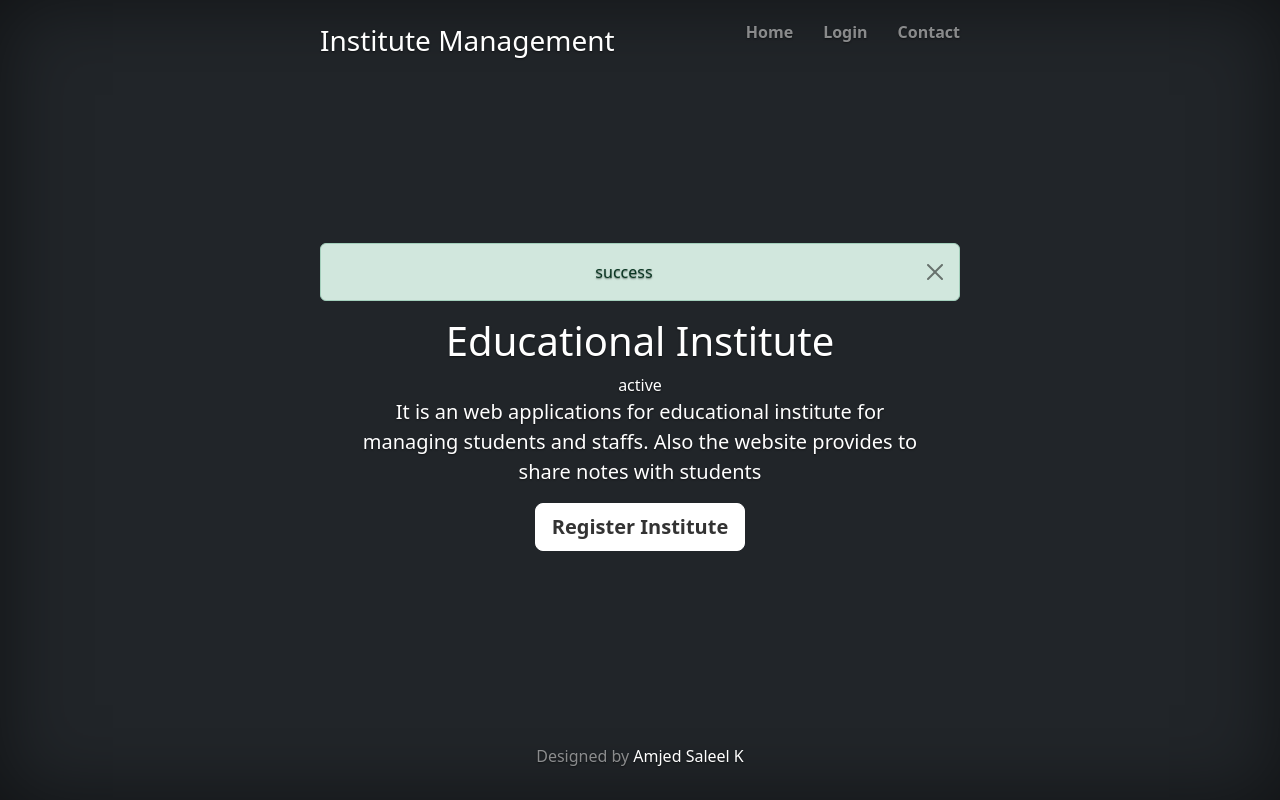
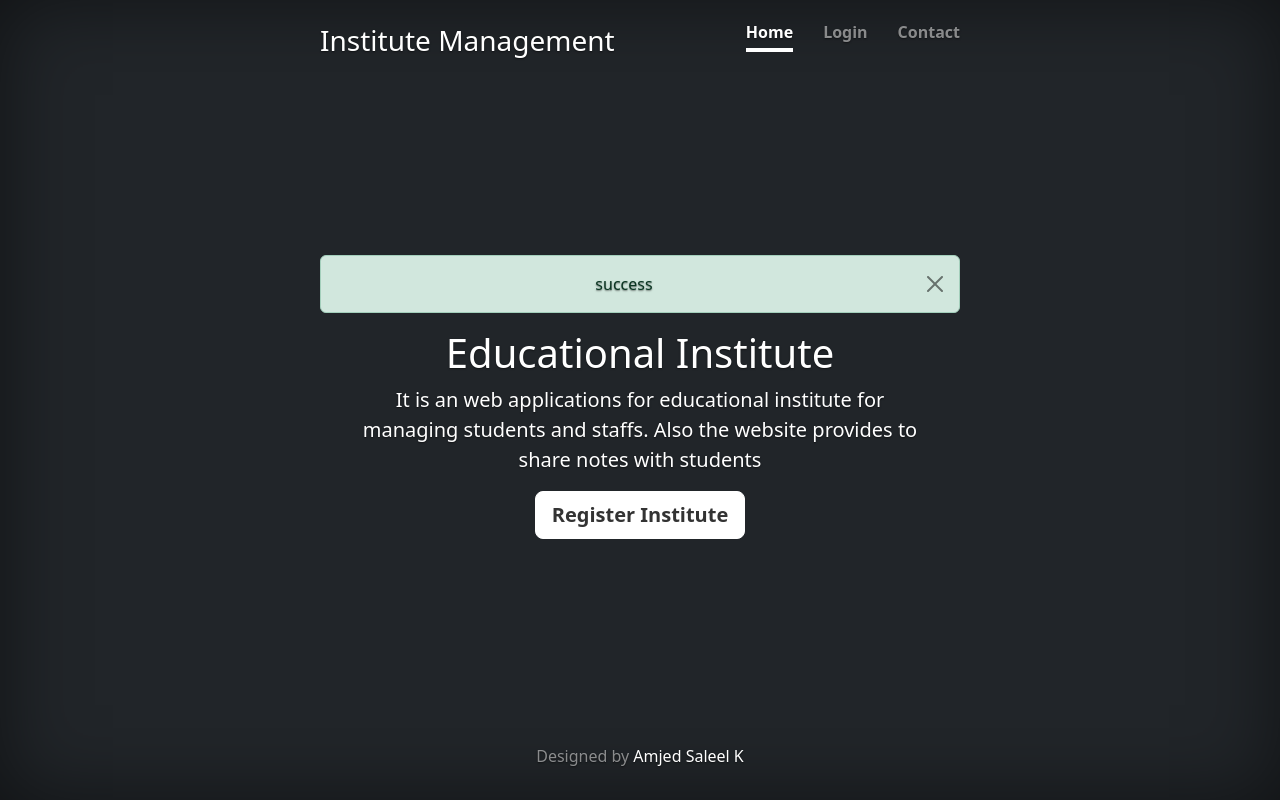
Before and after one commit to amjedsaleel/Institute-Management, a Django app: page / in a window 1280 px wide. Run offline with Django 3.2, Linux system fonts and the light colour scheme; some libraries are stand-ins or nearby versions.

Commit message:
success message displayed when contact form submited in index page. navebar links add in about base html page

```diff
--- a/about/views.py
+++ b/about/views.py
@@ -17,6 +17,7 @@ def contact(request):
         form = ContactForm(request.POST)
         if form.is_valid():
             form.save()
+            messages.success(request, 'Thanks for contacting with us. We will connect with you')
             return redirect('about:index')
 
     return render(request, 'about/contact.html', {'form': form})
--- a/static/css/style.css
+++ b/static/css/style.css
@@ -11,3 +11,8 @@
         font-size: 3.5rem;
     }
 }
+
+.asteriskField {
+    color: red;
+
+}
--- a/templates/about/base.html
+++ b/templates/about/base.html
@@ -18,6 +18,11 @@
 
     <!-- Custom styles for this template -->
     <link href="{% static 'css/landing_page.css' %}" rel="stylesheet">
+
+    <!-- Custom styles -->
+    <link href="{% static 'css/style.css' %}" rel="stylesheet">
+
+
 </head>
 <body class="d-flex h-100 {% block text-center %} {% endblock %}  text-white bg-dark">
 
@@ -25,11 +30,12 @@
     <!-- header section -->
     <header class="mb-auto">
         <div>
-        <h3 class="float-md-start pt-2 ">Institute Management</h3>
+            <a href="{% url 'about:index' %}"><h3 class="float-md-start pt-2 text-white">Institute Management</h3></a>
             <nav class="nav nav-masthead justify-content-center float-md-end">
-            <a class="nav-link  {% block nav-active-home %} {% endblock %}" aria-current="page" href="#">Home</a>
+                <a class="nav-link  {% block nav-active-home %} {% endblock %}" aria-current="page"
+                   href="{% url 'about:index' %}">Home</a>
                 <a class="nav-link {% block nav-active-login %} {% endblock %}" href="#">Login</a>
-            <a class="nav-link {% block nav-active-contact %} {% endblock %}" href="#">Contact</a>
+                <a class="nav-link {% block nav-active-contact %} {% endblock %}" href="{% url 'about:contact' %}">Contact</a>
             </nav>
         </div>
     </header>
--- a/templates/about/index.html
+++ b/templates/about/index.html
@@ -1,13 +1,10 @@
 {% extends 'about/base.html' %}
 {% load static %}
 {% block text-center %} text-center {% endblock %}
+{% block nav-active-home %}active{% endblock %}
 {% block content %}
-
     <main class="px-3">
         <h1>Educational Institute</h1>
-
-        {% block nav-active %}active{% endblock %}
-
         <p class="lead">
             It is an web applications for educational institute for managing students and staffs. Also the website
             provides to share notes with students
```
Also changed, not shown: db.sqlite3. Lines whose indentation alone changed are shown as unchanged.
